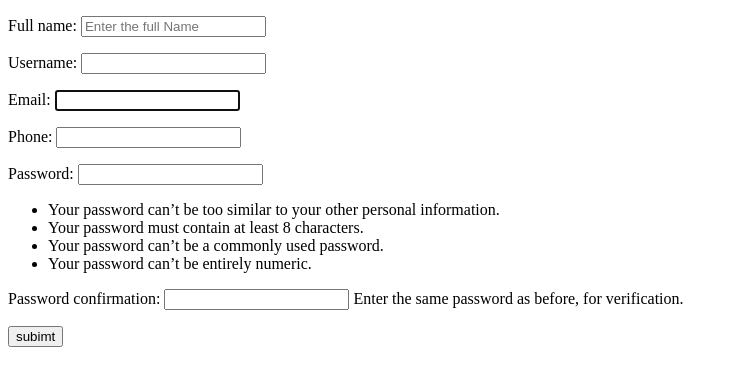
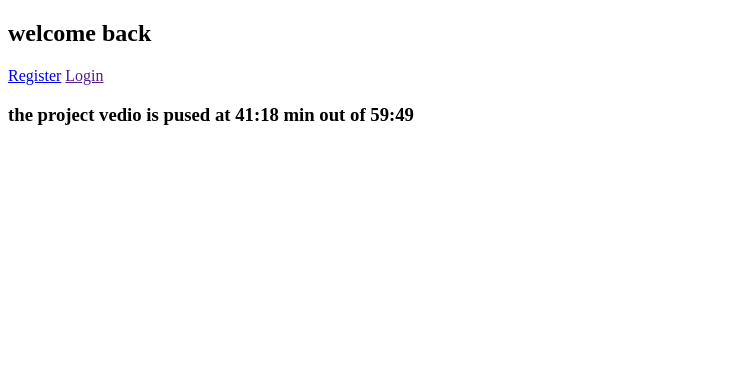
Before and after one commit to Adarsh-oo7/hotel, a Django app: page / in a window 1280 px wide. Shown: the top 386 px of the page, without its empty margins (0-738 px from the left). Run offline with Django 5.2, Linux system fonts and the light colour scheme.

Commit message:
still working in same vewis

```diff
--- a/hms_prj/urls.py
+++ b/hms_prj/urls.py
@@ -16,8 +16,17 @@ Including another URLconf
 """
 from django.contrib import admin
 from django.urls import path,include
+from django.conf import settings
+from django.conf.urls.static import static
 
 urlpatterns = [
     path('admin/', admin.site.urls),
-    path('',include('userauths.urls'))
+
+
+    path('user/',include('userauths.urls')),
+    path('',include('hotel.urls'))
 ]
+
+
+urlpatterns += static(settings.STATIC_URL,document_root=settings.STATIC_ROOT)
+urlpatterns += static(settings.MEDIA_URL,document_root=settings.MEDIA_ROOT)
--- /dev/null
+++ b/hotel/urls.py
@@ -0,0 +1,6 @@
+from django.urls import path
+from . import views
+
+urlpatterns = [
+    path('',views.index,name='index')
+]
--- a/templates/hotel/hotel.html
+++ b/templates/hotel/hotel.html
@@ -6,6 +6,21 @@
     <title>Document</title>
 </head>
 <body>
-    <h2>hotel page</h2>
+    {% if request.user.is_authenticated %}
+    <h1>
+        welcome back {{request.user.username}}
+
+    </h1>
+    <a href="{% url 'logout' %}">logout</a>
+    {% else %}
+
+    <h2>welcome back</h2>
+    <a href="{% url 'sign-up'%}">Register</a>
+    <a href="">Login</a>
+
+    {% endif %}
+
+    <h3>the project vedio is pused at 41:18 min out of 59:49</h3>
+
 </body>
 </html>
--- a/userauths/urls.py
+++ b/userauths/urls.py
@@ -3,5 +3,6 @@ from . import views
 
 
 urlpatterns = [
-    path('',views.RegisterView,name="sign-up")
+    path('',views.RegisterView,name="sign-up"),
+    path('',views.logout,name='logout')
 ]
--- a/userauths/views.py
+++ b/userauths/views.py
@@ -1,7 +1,7 @@
 from django.shortcuts import render,redirect
 from .models import User,Profile
 from .forms import UserRegisterForm
-from django.contrib.auth import authenticate,login
+from django.contrib.auth import authenticate,login,logout
 from django.contrib import messages
 # Create your views here.
 
@@ -14,10 +14,10 @@ def RegisterView(request):
         full_name=form.cleaned_data.get('full_name')
         phone=form.cleaned_data.get('phone')
         email=form.cleaned_data.get('email')
-        password=form.cleaned_data.get('password')
+        password=form.cleaned_data.get('password1')
 
         user=authenticate(email=email,password=password)
-        login(user)
+        login(request,user)
 
         messages.success(request,f"hey {full_name} your account has been created successfully.")
 
@@ -35,3 +35,21 @@ def RegisterView(request):
 
     }
     return render(request,'userauths/sign-up.html', context)
+
+
+
+def logout(request):
+    logout(request)
+    return redirect('index')
+
+
+# def loginViewTem(request):
+#     if request.user.is_authenticated:
+#         messages.warning(request,'your are already logged in')
+#         return redirect('index')
+
+#     if request.method == 'POST':
+#         email=request.POST.get('email')
+#         password=request.POST.get('password')
+
+#         try:
```
Also changed, not shown: hotel/views.py (line endings or trailing spaces).
